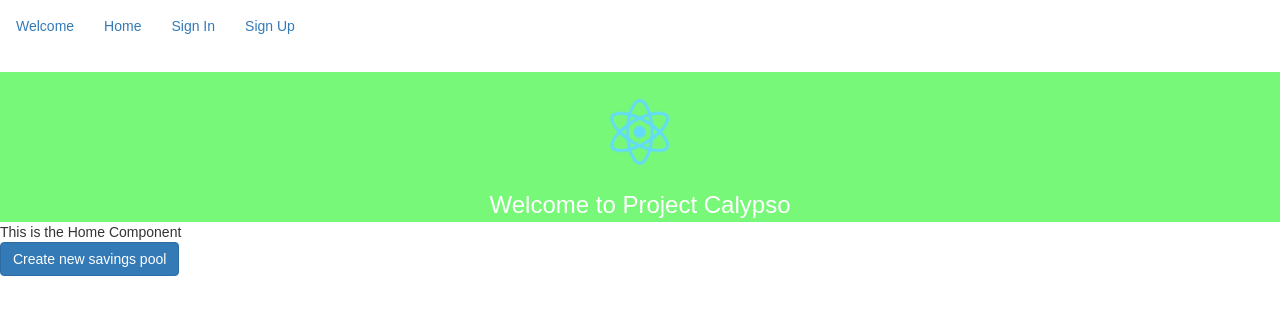
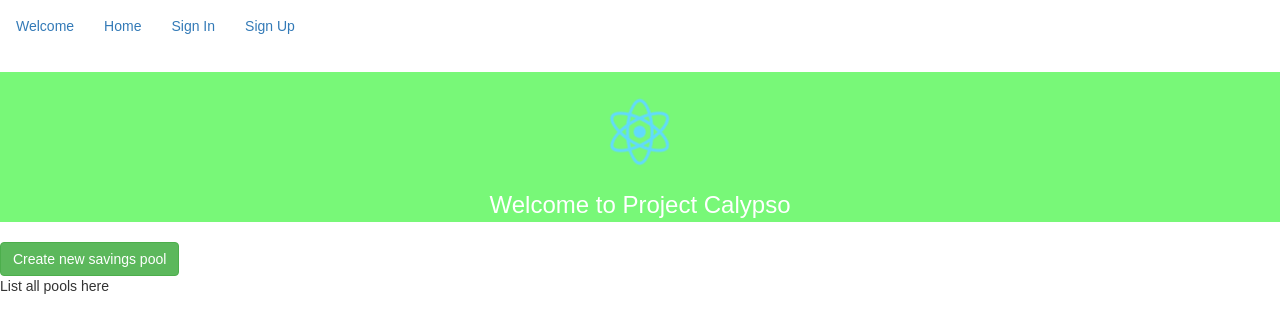
Before and after one commit to qSam/project-calypso-client, a React (Create React App) app: page /home in a window 1280 px wide. Shown: the top 332 px of the page. Built offline with nearby package versions, Linux system fonts and the light colour scheme.

Commit message:
Add List All components

```diff
--- a/src/components/home.js
+++ b/src/components/home.js
@@ -1,5 +1,5 @@
 import React, {Component} from 'react';
-
+import ListAll from './profile/listAll';
 
 class Home extends Component {
 
@@ -17,10 +17,12 @@ class Home extends Component {
   render(){
     return (
       <div className="text-left">
-        This is the Home Component
+        <br />
         <form onSubmit={this.handleSubmit}>
-          <input className="btn btn-primary" type="submit" value="Create new savings pool" />
+          <input className="btn btn-success" type="submit" value="Create new savings pool" />
         </form>
+
+        <ListAll />
       </div>
     );
   }
--- /dev/null
+++ b/src/components/profile/listAll.js
@@ -0,0 +1,15 @@
+import React, {Component} from 'react';
+
+class ListAll extends Component {
+
+  render(){
+    return (
+      <div>
+        List all pools here
+      </div>
+    );
+  }
+
+}
+
+export default ListAll;
```
